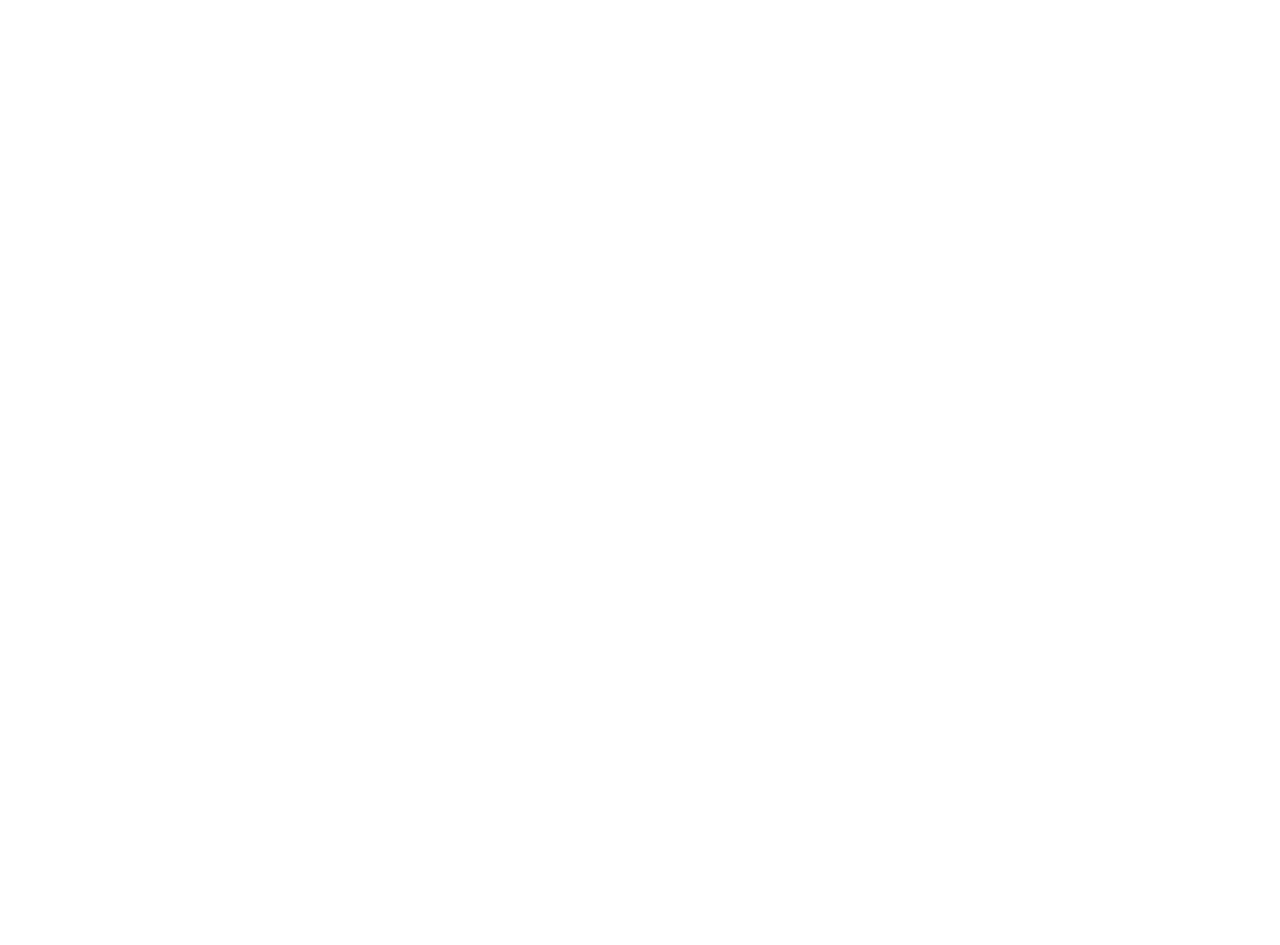
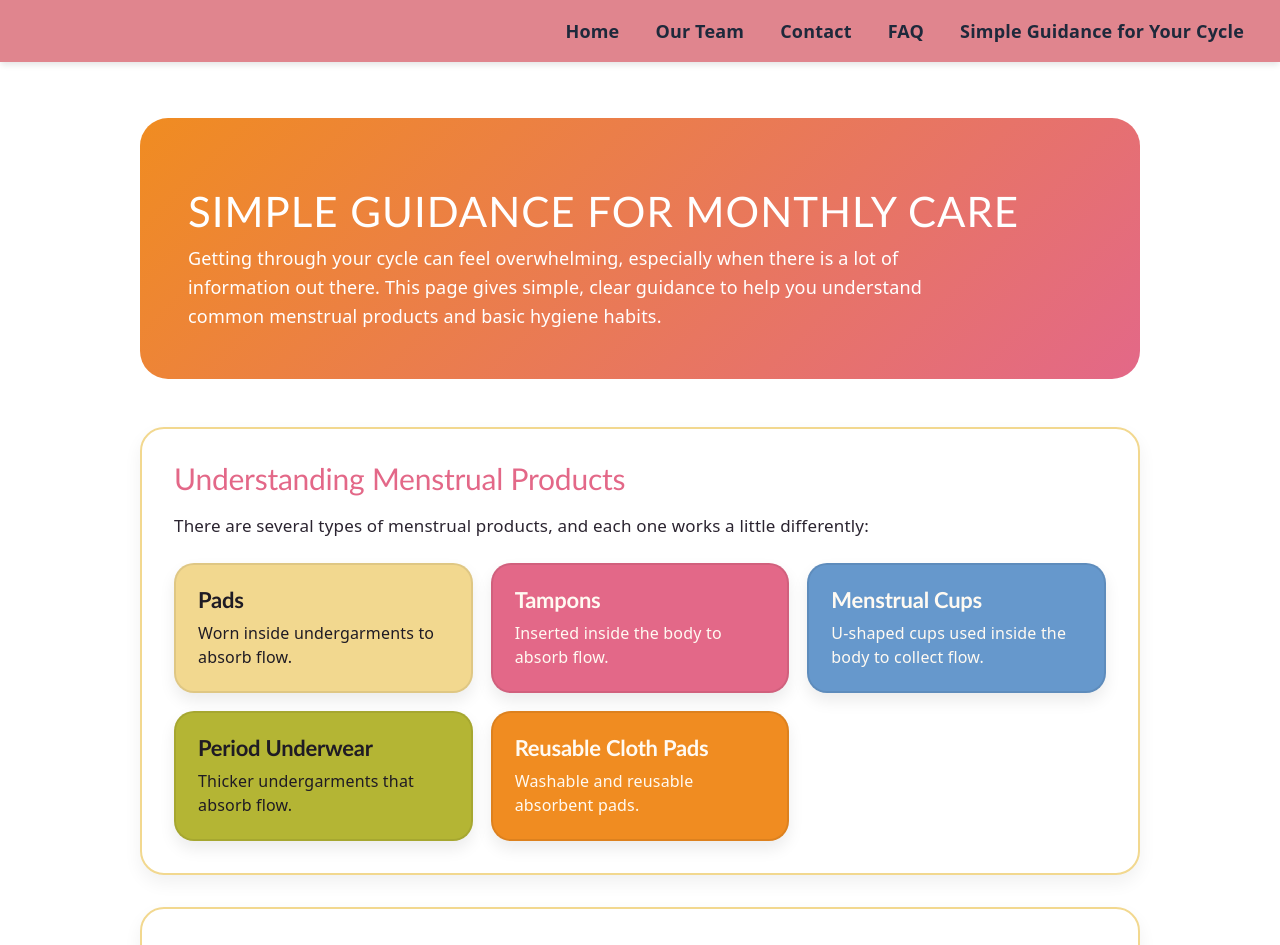
Before and after one commit to prithikaa-ks/clean-cycle-initiative, a React (Vite) app: page /simple-guidance in a window 1280 px wide. Before the commit this address had no page. Shown: the top 945 px of the page. Before the commit the page ends 800 px from the top, so only its background shows below. Built offline with nearby package versions, Linux system fonts and the light colour scheme.

Commit message:
simple guidance page

```diff
--- a/src/App.jsx
+++ b/src/App.jsx
@@ -2,9 +2,10 @@
 
 import { Routes, Route } from 'react-router-dom'
 import Home from './pages/Home';
-import About from './pages/about';
+import About from './pages/About';
 import Contact from './pages/Contact';
 import FAQ from './pages/FAQ';
+import SimpleGuidance from './pages/simple-guidance';
 
 function App() {
 
@@ -16,6 +17,7 @@
         <Route path="/about" element={<About />} />
         <Route path="/contact" element={<Contact />} />
         <Route path="/faq" element={<FAQ />} />
+        <Route path="/simple-guidance" element={<SimpleGuidance />} />
       </Routes>
     </>
   )
--- a/src/components/Navbar.jsx
+++ b/src/components/Navbar.jsx
@@ -7,6 +7,7 @@
       <Link to="/about">Our Team</Link>
       <Link to="/contact">Contact</Link>
       <Link to="/faq">FAQ</Link>
+      <Link to="/simple-guidance">Simple Guidance for Your Cycle</Link>
     </nav>
   );
 }
--- a/src/index.css
+++ b/src/index.css
@@ -187,3 +187,135 @@
   padding: 4px 8px;
   background: var(--code-bg);
 }
+
+.guidance-page {
+  --tangerine: #F08C21;
+  --butter: #F2D88F;
+  --blush: #E36888;
+  --sea: #6698CC;
+  --matcha: #B4B534;
+  --beige: #fff7ec;
+
+  max-width: 1000px;
+  margin: 0 auto;
+  padding: 56px 24px;
+  color: #2b2430;
+  text-align: left;
+
+}
+
+.guidance-hero {
+  background: linear-gradient(135deg, var(--tangerine), var(--blush));
+  color: white;
+  padding: 48px;
+  border-radius: 28px;
+  margin-bottom: 48px;
+}
+
+.guidance-hero h1 {
+  color: white;
+  font-size: 42px;
+  text-transform: uppercase;
+  letter-spacing: 1px;
+  margin-bottom: 20px;
+}
+
+.guidance-hero p {
+  color: white;
+  font-size: 18px;
+  line-height: 1.6;
+  max-width: 760px;
+}
+
+.guidance-section {
+  background-color: white;
+  border: 2px solid var(--butter);
+  border-radius: 24px;
+  padding: 32px;
+  margin-top: 32px;
+  box-shadow: 0 8px 18px rgba(0, 0, 0, 0.06);
+}
+
+.guidance-section h2 {
+  color: var(--blush);
+  font-size: 30px;
+  margin-bottom: 16px;
+}
+
+.guidance-section p {
+  font-size: 17px;
+  line-height: 1.6;
+  color: #2b2430;
+}
+
+.product-list {
+  display: grid;
+  grid-template-columns: repeat(auto-fit, minmax(220px, 1fr));
+  gap: 18px;
+  margin-top: 24px;
+}
+
+.product-card {
+  border-radius: 20px;
+  padding: 22px;
+  border: 2px solid rgba(0, 0, 0, 0.08);
+  box-shadow: 0 8px 16px rgba(0, 0, 0, 0.08);
+}
+
+.product-card:nth-child(1) {
+  background-color: var(--butter);
+}
+
+.product-card:nth-child(2) {
+  background-color: var(--blush);
+}
+
+.product-card:nth-child(3) {
+  background-color: var(--sea);
+}
+
+.product-card:nth-child(4) {
+  background-color: var(--matcha);
+}
+
+.product-card:nth-child(5) {
+  background-color: var(--tangerine);
+}
+
+.product-card h3 {
+  color: #1f1b24;
+  font-size: 22px;
+  margin-bottom: 8px;
+}
+
+.product-card p {
+  color: #1f1b24;
+  font-size: 16px;
+  line-height: 1.5;
+}
+
+.product-card:nth-child(2) h3,
+.product-card:nth-child(2) p,
+.product-card:nth-child(3) h3,
+.product-card:nth-child(3) p,
+.product-card:nth-child(5) h3,
+.product-card:nth-child(5) p {
+  color: #fffaf2;
+}
+
+
+.guidance-list {
+  margin-top: 20px;
+  padding-left: 24px;
+}
+
+.guidance-list li {
+  margin-bottom: 12px;
+  font-size: 17px;
+  line-height: 1.5;
+}
+
+.guidance-wrapper {
+  background-color: #fff7ec;
+  min-height: 100vh;
+}
--- /dev/null
+++ b/src/pages/simple-guidance.jsx
@@ -0,0 +1,86 @@
+import Navbar from '../components/Navbar';
+
+function SimpleGuidance() {
+  return (
+    <>
+      <Navbar />
+    <div classname="guidance-wrapper">
+      <main className="guidance-page">
+        <section className="guidance-hero">
+          <h1>Simple Guidance for Monthly Care</h1>
+          <p>
+            Getting through your cycle can feel overwhelming, especially when there is a lot
+            of information out there. This page gives simple, clear guidance to help you
+            understand common menstrual products and basic hygiene habits.
+          </p>
+        </section>
+
+        <section className="guidance-section">
+          <h2>Understanding Menstrual Products</h2>
+          <p>
+            There are several types of menstrual products, and each one works a little differently:
+          </p>
+
+          <div className="product-list">
+            <div className="product-card">
+              <h3>Pads</h3>
+              <p>Worn inside undergarments to absorb flow.</p>
+            </div>
+
+            <div className="product-card">
+              <h3>Tampons</h3>
+              <p>Inserted inside the body to absorb flow.</p>
+            </div>
+
+            <div className="product-card">
+              <h3>Menstrual Cups</h3>
+              <p>U-shaped cups used inside the body to collect flow.</p>
+            </div>
+
+            <div className="product-card">
+              <h3>Period Underwear</h3>
+              <p>Thicker undergarments that absorb flow.</p>
+            </div>
+
+            <div className="product-card">
+              <h3>Reusable Cloth Pads</h3>
+              <p>Washable and reusable absorbent pads.</p>
+            </div>
+          </div>
+        </section>
+
+        <section className="guidance-section">
+          <h2>Product Usage & Hygiene Basics</h2>
+          <p>
+            Maintaining cleanliness during the menstrual cycle is important because it can
+            help prevent discomfort, irritation, and infection.
+          </p>
+
+          <ul className="guidance-list">
+            <li>Wash hands before and after changing products.</li>
+            <li>Change products regularly throughout the day.</li>
+            <li>Keep the body as clean as possible.</li>
+            <li>Use clean materials whenever possible.</li>
+          </ul>
+        </section>
+
+        <section className="guidance-section">
+          <h2>How Often Should Products Be Changed?</h2>
+          <p>
+            To help avoid leakage and irritation, menstrual products should be changed regularly.
+          </p>
+
+          <ul className="guidance-list">
+            <li>Pads should be changed every few hours or when full.</li>
+            <li>Tampons should usually be changed every 4–8 hours.</li>
+            <li>Menstrual cups should be emptied and cleaned once or twice a day.</li>
+            <li>Reusable cloth pads should be washed and dried after each use.</li>
+          </ul>
+        </section>
+      </main>
+      </div>
+    </>
+  );
+}
+
+export default SimpleGuidance;
```
